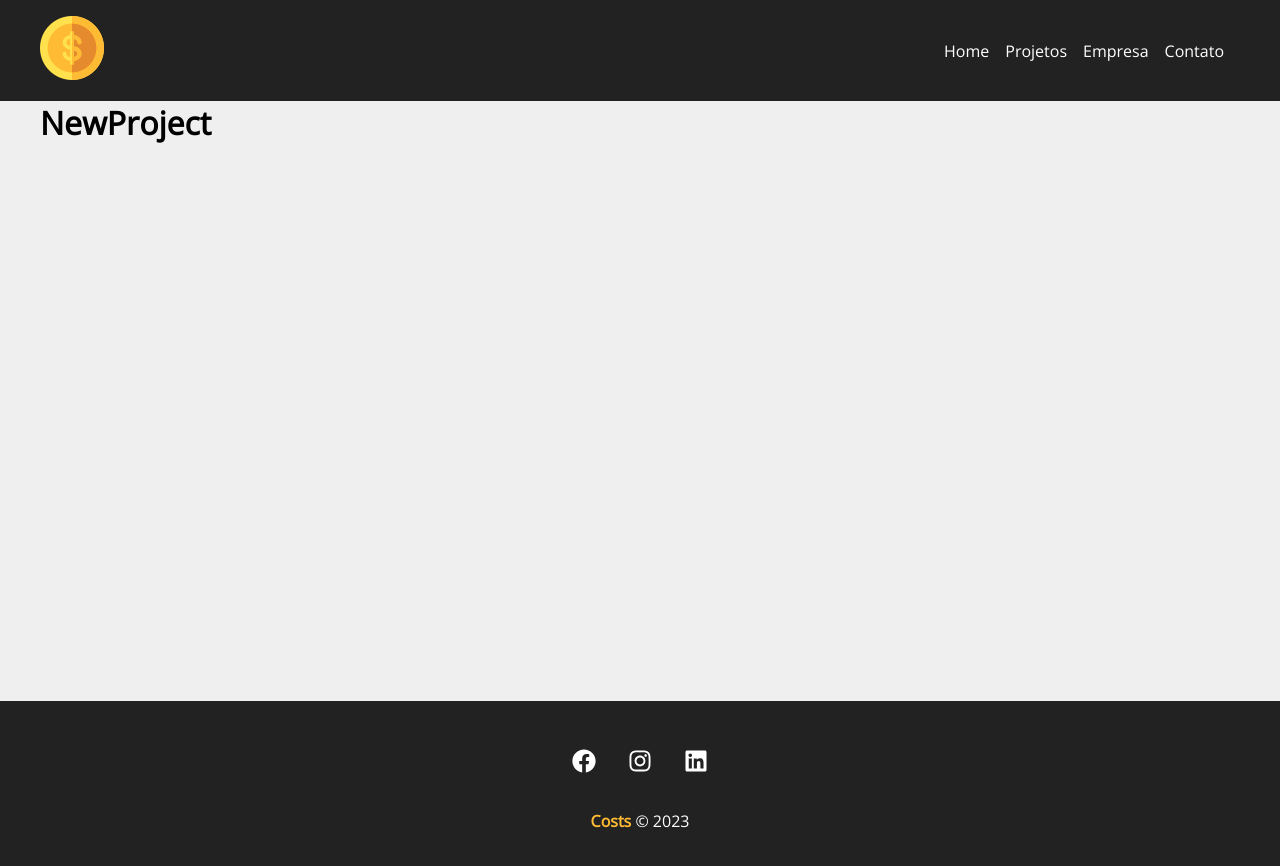
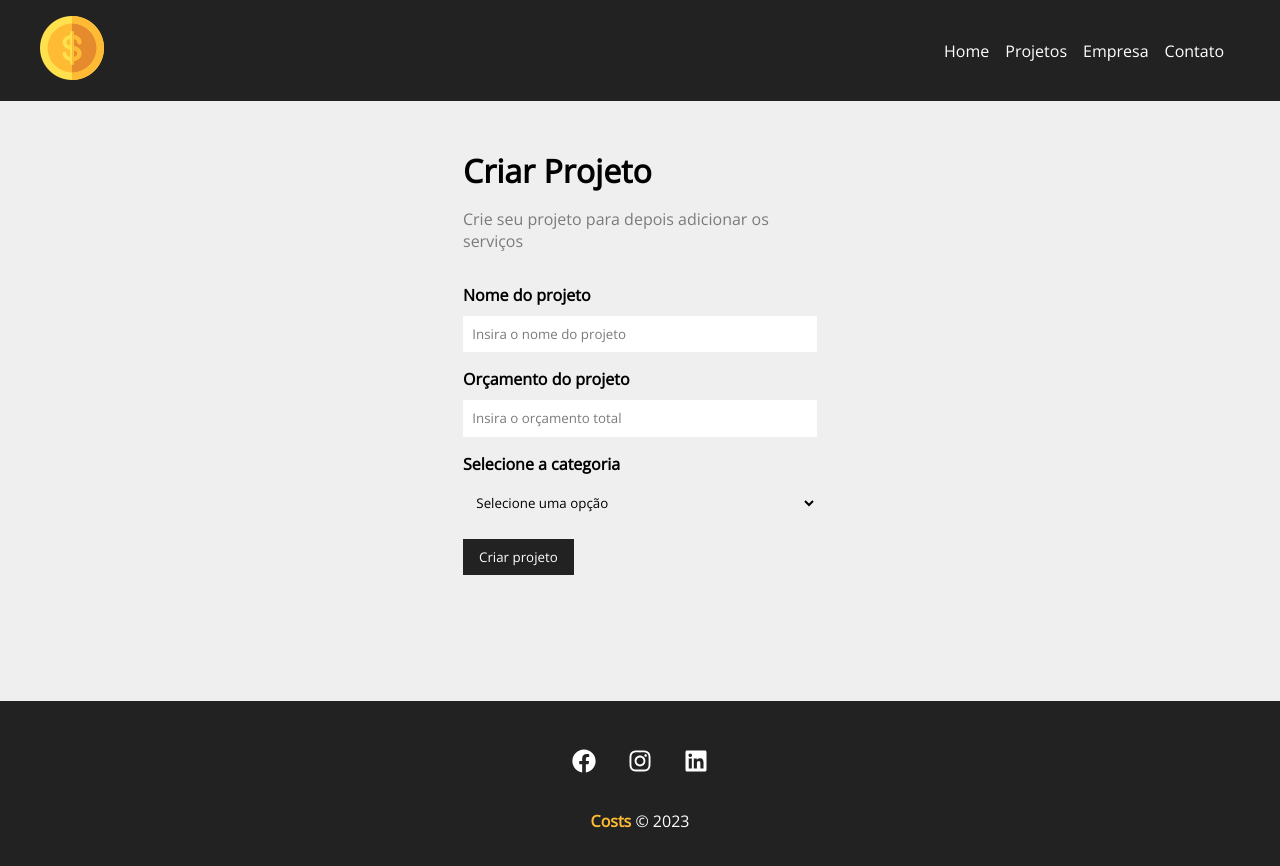
Before and after one commit to RaphaelMatias/costs, a React (Create React App) app: page /newproject in a window 1280 px wide. Shown: the top 866 px of the page. Built offline with nearby package versions, Linux system fonts and the light colour scheme.

Commit message:
Creation of the form page

```diff
--- /dev/null
+++ b/src/components/form/Input.jsx
@@ -0,0 +1,19 @@
+import styles from './Input.module.css'
+
+function Input({ type, text, name, placeholder, handleOnChange, value }) {
+    return (
+        <div className={styles.form_control}>
+            <label htmlFor={name}>{text}</label>
+            <input
+                type={type}
+                name={name}
+                id={name}
+                placeholder={placeholder}
+                onChange={handleOnChange}
+                value={value}
+            />
+        </div>
+    )
+}
+
+export default Input
--- /dev/null
+++ b/src/components/form/Input.module.css
@@ -0,0 +1,20 @@
+.form_control {
+    display: flex;
+    flex-direction: column;
+    margin-bottom: 1em;
+}
+
+.form_control label {
+    margin-bottom: 0.6em;
+    font-weight: bold;
+}
+
+.form_control input {
+    padding: .7em;
+    border-radius: 0;
+    border: none;
+}
+
+.form_control input::placeholder {
+    color: #7b7b7b;
+}
--- /dev/null
+++ b/src/components/form/Select.jsx
@@ -0,0 +1,14 @@
+import styles from './Select.module.css'
+
+function Select({ text, name, option, handleOnChange, value }) {
+    return (
+        <div className={styles.form_control}>
+            <label htmlFor={name}>{text}</label>
+            <select name={name} id={name}>
+                <option>Selecione uma opção</option>
+            </select>
+        </div>
+    )
+}
+
+export default Select
--- /dev/null
+++ b/src/components/form/Select.module.css
@@ -0,0 +1,16 @@
+.form_control {
+    display: flex;
+    flex-direction: column;
+    margin-bottom: 1em;
+}
+
+.form_control label {
+    margin-bottom: 0.6em;
+    font-weight: bold;
+}
+
+.form_control select {
+    padding: .7em;
+    border-radius: 0;
+    border: none;
+}
--- /dev/null
+++ b/src/components/form/SubmitButton.jsx
@@ -0,0 +1,11 @@
+import styles from './SubmitButton.module.css'
+
+function SubmitButton ({ text }) {
+    return (
+        <div>
+            <button className={styles.btn}>{text}</button>
+        </div>
+    )
+}
+
+export default SubmitButton
--- /dev/null
+++ b/src/components/form/SubmitButton.module.css
@@ -0,0 +1,13 @@
+.btn {
+    background-color: #222;
+    color: #fff;
+    padding: 0.7em 1.2em;
+    text-decoration: none;
+    transition: 0.5s;
+    cursor: pointer;
+    border: none;
+}
+
+.btn:hover {
+    color: #ffbb33;
+}
--- a/src/components/pages/NewProject.jsx
+++ b/src/components/pages/NewProject.jsx
@@ -1,6 +1,13 @@
+import ProjectForm from '../project/ProjectForm'
+import styles from './NewProject.module.css'
+
 function NewProject() {
     return (
-        <h1>NewProject</h1>
+        <div className={styles.new_project_container}>
+            <h1>Criar Projeto</h1>
+            <p>Crie seu projeto para depois adicionar os serviços</p>
+            <ProjectForm btnText="Criar projeto"/>
+        </div>
     )
 }
 
--- /dev/null
+++ b/src/components/pages/NewProject.module.css
@@ -0,0 +1,13 @@
+.new_project_container {
+    width: 450px;
+    margin: 0 auto;
+    padding: 3em;
+}
+
+.new_project_container h1 {
+    margin-bottom: 0.5em;
+}
+
+.new_project_container p {
+    color: #7b7b7b;
+}
--- /dev/null
+++ b/src/components/project/ProjectForm.jsx
@@ -0,0 +1,31 @@
+import Input from '../form/Input'
+import Select from '../form/Select'
+import SubmitButton from '../form/SubmitButton'
+
+import styles from './ProjectForm.module.css'
+
+function ProjectForm({ btnText }) {
+    return (
+        <form className={styles.form}>
+            <Input
+                type="text"
+                text="Nome do projeto"
+                name="name"
+                placeholder="Insira o nome do projeto"
+            />
+
+            <Input
+                type="number"
+                text="Orçamento do projeto"
+                name="budget"
+                placeholder="Insira o orçamento total"
+            />
+
+            <Select name="category_id" text="Selecione a categoria" />
+
+            <SubmitButton text={btnText}/>
+        </form>
+    )
+}
+
+export default ProjectForm
--- /dev/null
+++ b/src/components/project/ProjectForm.module.css
@@ -0,0 +1,4 @@
+.form {
+    width: 100%;
+    margin: 2em 0;
+}
```
